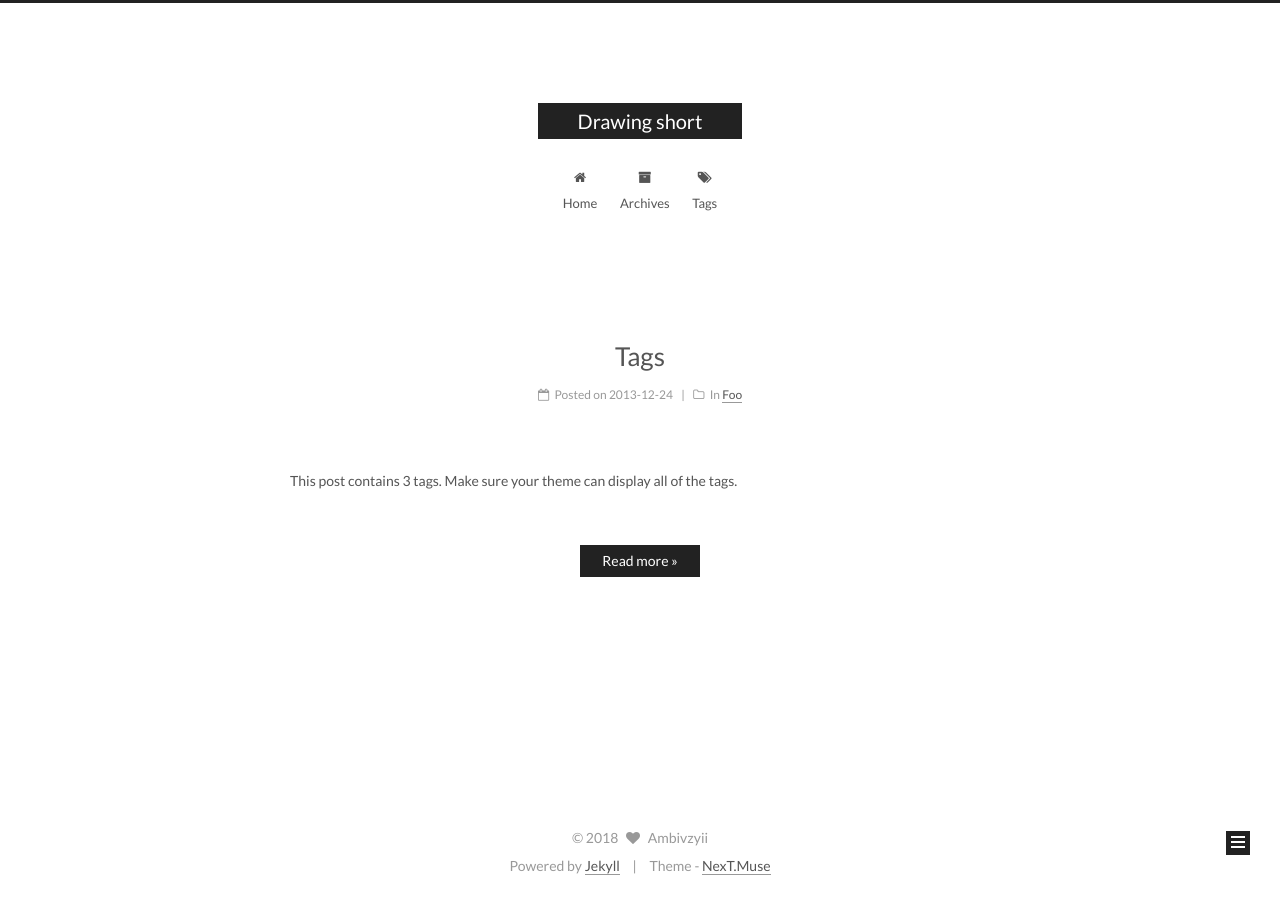
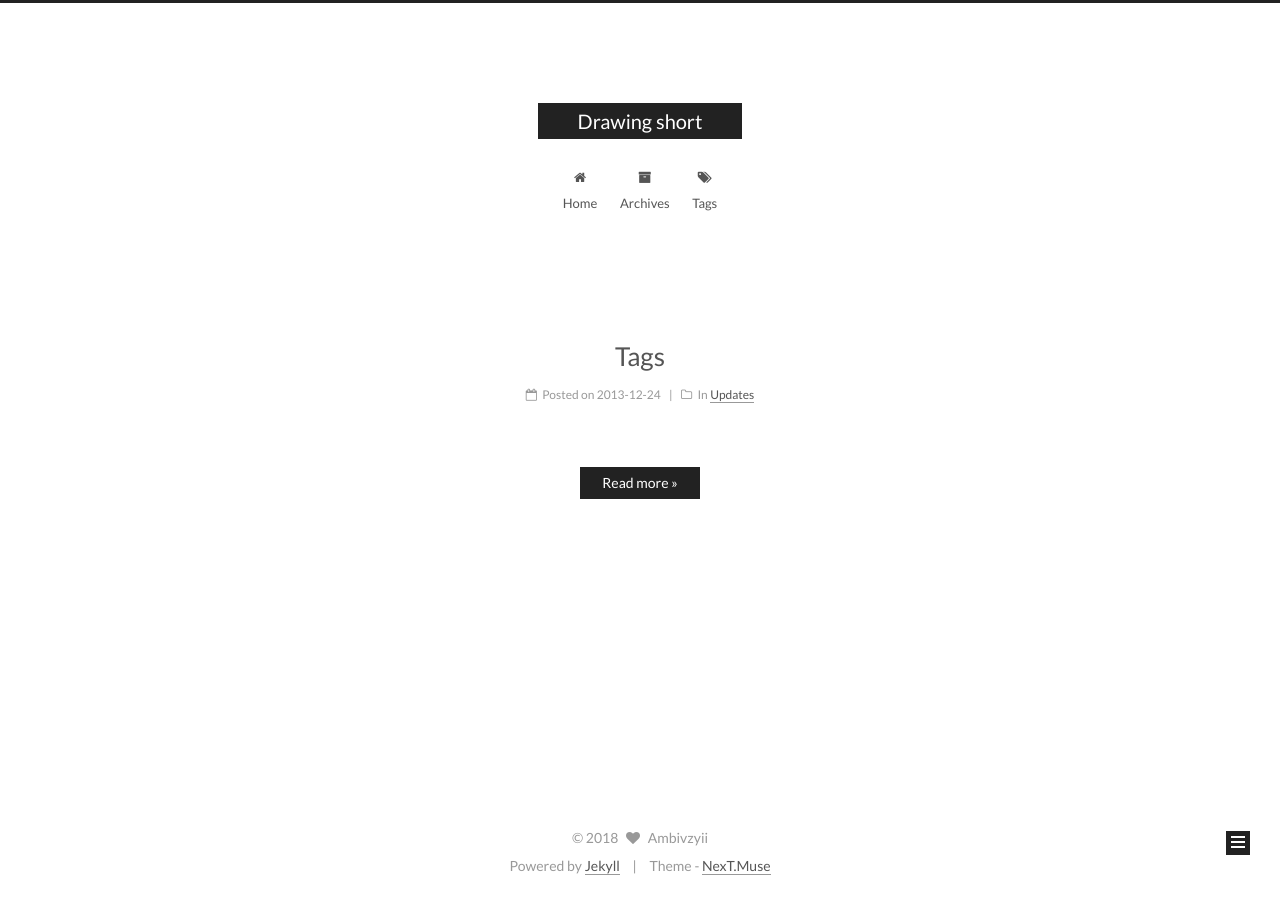
Before and after one commit to Howalu/Howalu.github.io, a Jekyll site: the page built from index.html, in a window 1280 px wide. Built offline with Jekyll 4.4.1, drawn with Linux system fonts in a browser that asks for light colours; the list of posts is cut into pages by our own code.

Commit message:
Tag change

```diff
--- a/_posts/2013-12-24-tags.md
+++ b/_posts/2013-12-24-tags.md
@@ -2,11 +2,10 @@
 title: Tags
 date: 2013-12-24 23:29:53
 categories:
-- Foo
+- Updates
 tags:
-- Foo
-- Bar
-- Baz
+- Updates
+- Works
+- Photos
+- Music
 ---
-
-This post contains 3 tags. Make sure your theme can display all of the tags.
```
